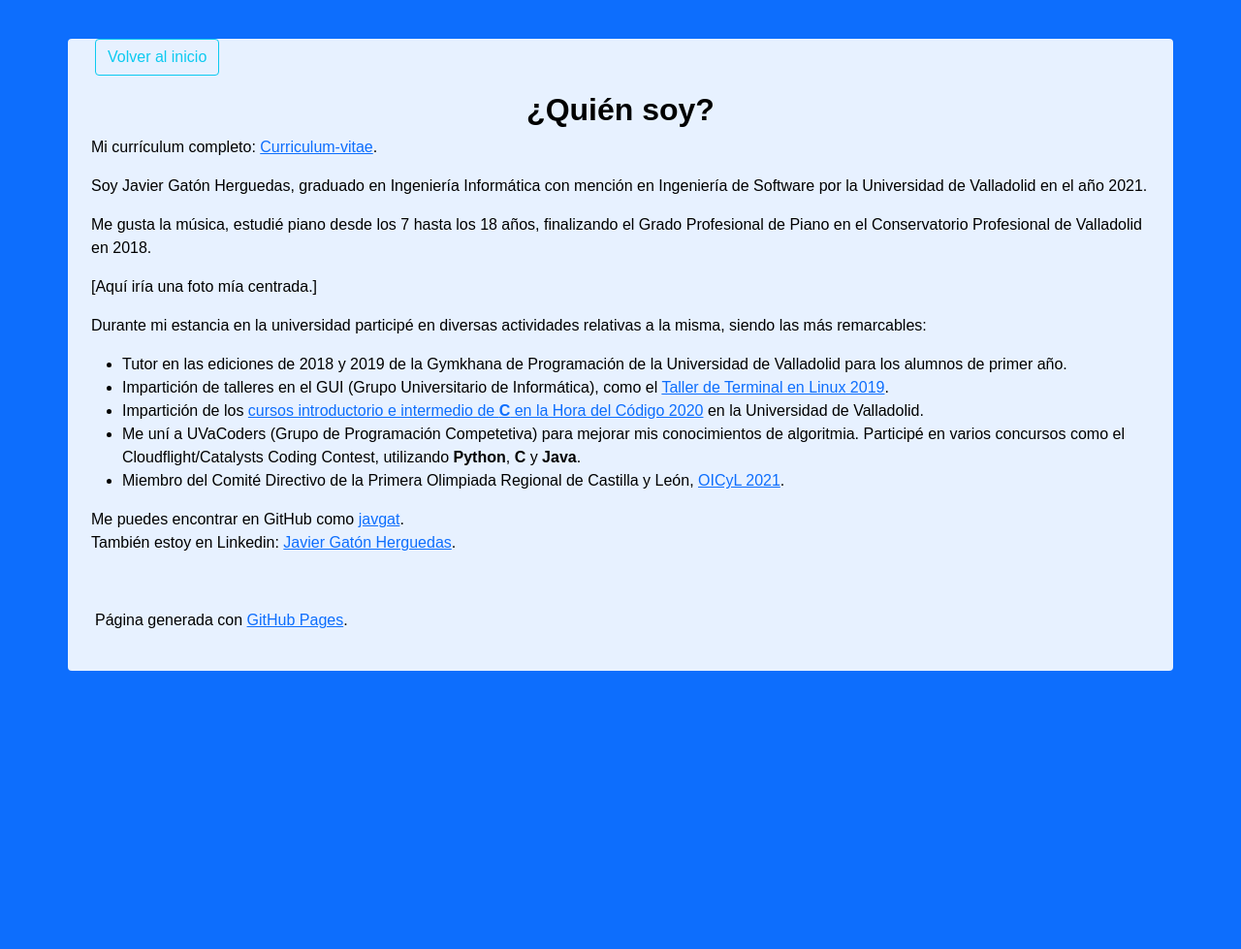
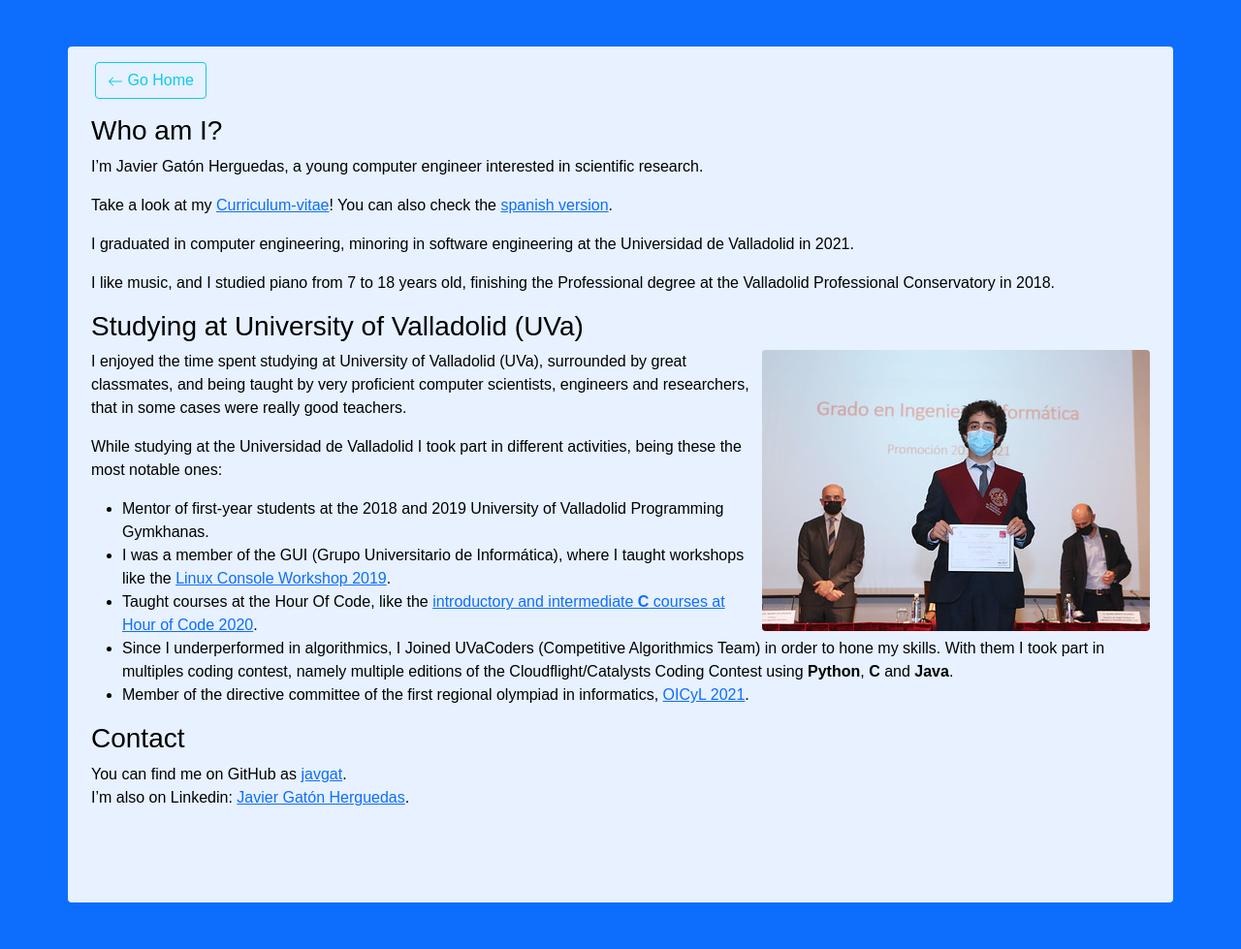
Before and after one commit to javgat/javgat.github.io, a Jekyll site: the page built from about.md, in a window 1280 px wide. Shown: the whole page at 97% size. Built offline with Jekyll 4.4.1, drawn with Linux system fonts in a browser that asks for light colours; before the commit the page ends 900 px from its top, so only the background shows below that.

Commit message:
basic about modification

```diff
--- a/_layouts/default.html
+++ b/_layouts/default.html
@@ -1,61 +1,52 @@
 <!DOCTYPE html>
-<html lang="{{ site.lang | default: "en-US" }}">
+<html lang="{{ site.lang | default: 'en-US' }}">
   <head>
-
-    {% if site.google_analytics %}
-      <script async src="https://www.googletagmanager.com/gtag/js?id={{ site.google_analytics }}"></script>
-      <script>
-        window.dataLayer = window.dataLayer || [];
-        function gtag(){dataLayer.push(arguments);}
-        gtag('js', new Date());
-        gtag('config', '{{ site.google_analytics }}');
-      </script>
-    {% endif %}
     <meta charset="UTF-8">
-
 {% seo %}
     <meta name="viewport" content="width=device-width, initial-scale=1">
-    <meta name="theme-color" content="#157878">
-    <meta name="apple-mobile-web-app-status-bar-style" content="black-translucent">
    {% include style.html %}
-   <!-- <link rel="stylesheet" href="{{ '/assets/css/style.css?v=' | append: site.github.build_revision | relative_url }}">-->
+  </head>
 
-  </head>
   <body class="bg-primary">
-	  <!--<a id="skip-to-content" href="#content">Skip to the content.</a>-->
-    <br/>
-    <div class="container rounded" id="cuerpo">
-      <header class="page-header m-3" role="banner">
-	<!--<h2 class="project-tagline">{{ site.description | default: site.github.project_tagline }}</h2>-->
+    <div class="vertical-center">
+      <div class="container rounded my-5" id="cuerpo">
+
+        <header class="p-3" role="banner">
+          <div class="text-end">
             {% if site.github.is_project_page %}
-          <a href="{{ site.github.repository_url }}" class="btn btn-outline-info">View on GitHub</a>
+              <a href="{{ site.github.repository_url }}" class="btn btn-info">View on GitHub</a>
             {% endif %}
             {% if site.show_downloads %}
               <a href="{{ site.github.zip_url }}" class="btn btn-outline-info">Download .zip</a>
               <a href="{{ site.github.tar_url }}" class="btn btn-outline-info">Download .tar.gz</a>
             {% endif %}
-	<a href="{{ site.url }}" class="btn btn-outline-info">Volver al inicio</a>
+          </div>
+          <div class="text-start">
+            <a href="{{ site.url }}" class="btn btn-outline-info">
+              <svg xmlns="http://www.w3.org/2000/svg" width="16" height="16" fill="currentColor" class="bi bi-arrow-left" viewBox="0 0 16 16">
+                <path fill-rule="evenodd" d="M15 8a.5.5 0 0 0-.5-.5H2.707l3.147-3.146a.5.5 0 1 0-.708-.708l-4 4a.5.5 0 0 0 0 .708l4 4a.5.5 0 0 0 .708-.708L2.707 8.5H14.5A.5.5 0 0 0 15 8z"/>
+              </svg>
+              Go Home
+            </a>
+          </div>
         </header>
+
         <main id="content" class="main-content" role="main">
-      <!--{% include navigation.html %}-->
           <div class="container">
                 {{ content }}
           </div>
         </main>
-      <br/>
-      <footer class="site-footer m-3">
+
+        <footer class="m-3 mt-5 py-3">
           {% if site.github.is_project_page %}
-        <p>
-          <a href="{{ site.github.repository_url }}">{{ site.github.repository_name }}</a> es mantenido por
+          <p class="text-center">
+            <a href="{{ site.github.repository_url }}">{{ site.github.repository_name }}</a> is mantained by
             <a href="{{ site.github.owner_url }}">{{ site.github.owner_name }}</a>.
           </p>
           {% endif %}
-        <p>
-          Página generada con <a href="https://pages.github.com">GitHub Pages</a>.
-        </p>
         </footer>
-      <br/>
+
       </div>
-    <br/>
+    </div>
   </body>
 </html>
--- a/_layouts/home.html
+++ b/_layouts/home.html
@@ -5,12 +5,11 @@
 {% seo %}
     <meta name="viewport" content="width=device-width, initial-scale=1">
    {% include style.html %}
-
   </head>
 
   <body class="bg-primary">
     <div class="vertical-center">
-      <div class="container rounded" id="cuerpo">
+      <div class="container rounded my-5" id="cuerpo">
 
         <header class="p-3" role="banner">
           <div class="text-end">
--- a/about.md
+++ b/about.md
@@ -1,33 +1,41 @@
 ---
 layout: default
-#antes page
 title: About
 permalink: /about
 ---
 
-<h2 align="center"><b>¿Quién soy?</b></h2>
+### Who am I?
+I'm Javier Gatón Herguedas, a young computer engineer interested in scientific research.
 
-Mi currículum completo: [Curriculum-vitae][curriculum-url].
+Take a look at my [Curriculum-vitae][curriculum-url-en]! You can also check the [spanish version][curriculum-url-es].
 
-Soy Javier Gatón Herguedas, graduado en Ingeniería
-Informática con mención en Ingeniería de Software por la Universidad de Valladolid en el año 2021.
+I graduated in computer engineering, minoring in software engineering at the Universidad de Valladolid in 2021.
 
-Me gusta la música, estudié piano desde los 7 hasta los 18 años,
-finalizando el Grado Profesional de Piano en el Conservatorio
-Profesional de Valladolid en 2018.
+I like music, and I studied piano from 7 to 18 years old, finishing the Professional degree
+at the Valladolid Professional Conservatory in 2018.
 
-[Aquí iría una foto mía centrada.]
+### Studying at University of Valladolid (UVa)
+<div class="clearfix">
+    <img class="float-end rounded" src="./img/graduation_take_diploma.jpg" alt="Javier Gatón at his Graduation ceremony" />
+    <p>
+        I enjoyed the time spent studying at University of Valladolid (UVa), surrounded by great classmates, and being taught by very proficient computer scientists, engineers and researchers, that in some cases were really good teachers.
+    </p>
+    <p>
+        While studying at the Universidad de Valladolid I took part in different activities, being these the most notable ones:
+    </p>
+    <ul>
+        <li>Mentor of first-year students at the 2018 and 2019 University of Valladolid Programming Gymkhanas.</li>
+        <li>I was a member of the GUI (Grupo Universitario de Informática), where I taught workshops like the <a href="https://www.inf.uva.es/en/2019/03/28/taller-de-terminal-en-linux/">Linux Console Workshop 2019</a>.</li>
+        <li>Taught courses at the Hour Of Code, like the <a href="https://github.com/HylianPablo/TallerC_HoC2020">introductory and intermediate <b>C</b> courses at Hour of Code 2020</a>.</li>
+        <li>Since I underperformed in algorithmics, I Joined UVaCoders (Competitive Algorithmics Team) in order to hone my skills. With them I took part in multiples coding contest, namely multiple editions of the Cloudflight/Catalysts Coding Contest using <b>Python</b>, <b>C</b> and <b>Java</b>.</li>
+        <li>Member of the directive committee of the first regional olympiad in informatics, <a href="https://www.inf.uva.es/en/2021/02/01/celebrada-la-1a-olimpiada-informatica-de-castilla-y-leon/">OICyL 2021</a>.</li>
+    </ul>
+</div>
 
-Durante mi estancia en la universidad participé en diversas actividades relativas a la misma, siendo las más remarcables:
-
-- Tutor en las ediciones de 2018 y 2019 de la Gymkhana de Programación de la Universidad de Valladolid para los alumnos de primer año.
-- Impartición de talleres en el GUI (Grupo Universitario de Informática), como el [Taller de Terminal en Linux 2019](https://www.inf.uva.es/es/2019/03/28/taller-de-terminal-en-linux/).
-- Impartición de los [cursos introductorio e intermedio de **C** en la Hora del Código 2020](https://github.com/HylianPablo/TallerC_HoC2020) en la Universidad de Valladolid.
-- Me uní a UVaCoders (Grupo de Programación Competetiva) para mejorar mis conocimientos de algoritmia. Participé en varios concursos como el Cloudflight/Catalysts Coding Contest, utilizando **Python**, **C** y **Java**.
-- Miembro del Comité Directivo de la Primera Olimpiada Regional de Castilla y León, [OICyL 2021](https://www.inf.uva.es/es/2021/02/01/celebrada-la-1a-olimpiada-informatica-de-castilla-y-leon/).
-
-Me puedes encontrar en GitHub como [javgat](https://github.com/javgat).\
-También estoy en Linkedin: [Javier Gatón Herguedas][linkedin-url].
+### Contact
+You can find me on GitHub as [javgat](https://github.com/javgat).\
+I'm also on Linkedin: [Javier Gatón Herguedas][linkedin-url].
 
 [linkedin-url]: https://linkedin.com/in/javier-gaton-herguedas/
-[curriculum-url]: ./downloads/Javgat_CV.pdf
+[curriculum-url-en]: ./downloads/javgat_cv_en.pdf
+[curriculum-url-es]: ./downloads/javgat_cv_es.pdf
```
Also changed, not shown: img/graduation_take_diploma.jpg (added), 3 other files. Lines whose indentation alone changed are shown as unchanged.
